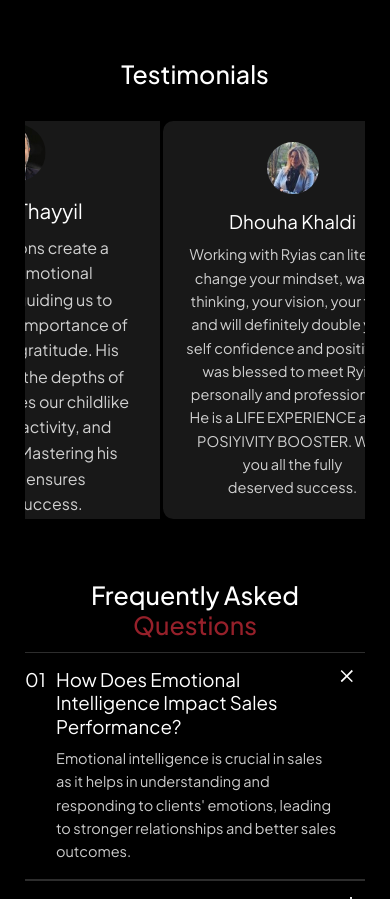
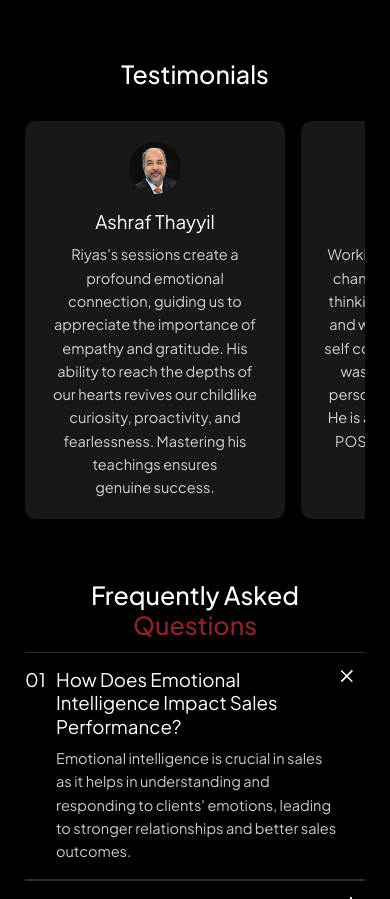
Before and after one commit to lazim-mv/riyasHakkim, a Next.js app: page / in a window 390 px wide. Shown: the part 4373-5272 px from the top of the page. Built offline with nearby package versions, Linux system fonts and the light colour scheme.

Commit message:
v0.0.3 testimonialContentAdded

```diff
--- a/src/app/globals.css
+++ b/src/app/globals.css
@@ -1216,9 +1216,10 @@ a {
   .testimonialCards {
     overflow: scroll;
     padding-bottom: 0;
-    padding-left: 50vw;
+    /* padding-left: 107vw; */
     margin-top: 8vw;
     gap: 4vw;
+    justify-content: flex-start;
   }
 
   .testimonialCard {
@@ -1226,6 +1227,10 @@ a {
     height: auto;
     padding: 5.333333333333334vw;
     border-radius: 2.666666666666667vw;
+  }
+
+  .activeCard{
+    transform: scale(1);
   }
 
   .testimonialCard img {
```
